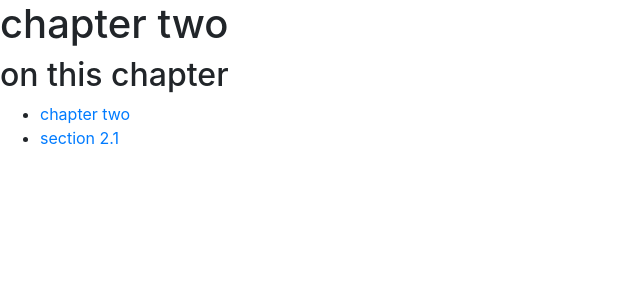
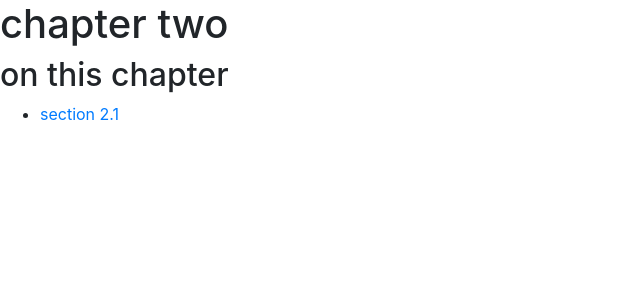
Before and after one commit to reedeeng/book, a Jekyll site: the page built from _chapter-2/index.md, in a window 1280 px wide. Shown: the top 300 px of the page, without its empty margins (0-640 px from the left). Built offline with Jekyll 4.4.1, drawn with Linux system fonts in a browser that asks for light colours.

Commit message:
Update chapter.html

```diff
--- a/_layouts/chapter.html
+++ b/_layouts/chapter.html
@@ -10,7 +10,7 @@ layout: default
 <ul>
 {% for section in site[page.chapter] %}
 {% assign exclude-file = "index" %}
-  {% unless section.relative_path contains "exclude-file" %}
+  {% unless section.relative_path contains exclude-file %}
   <li><a href="{{ section.url }}">{{ section.title }}</a></li>
   {% endunless %}
 {% endfor %}
```
